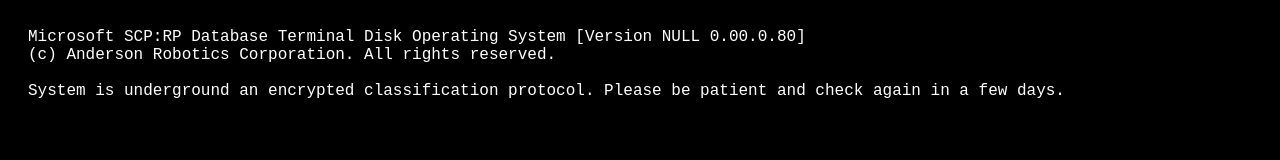
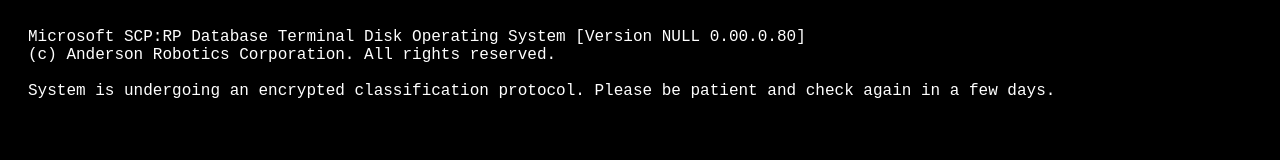
Before and after one commit to axilonis/scprpdt, a plain HTML site: page index.html in a window 1280 px wide. Drawn offline with Linux system fonts and the light colour scheme.

Commit message:
Update index.html

```diff
--- a/index.html
+++ b/index.html
@@ -37,7 +37,7 @@
 </head>
 <body>
     <div id="output">Microsoft SCP:RP Database Terminal Disk Operating System [Version NULL 0.00.0.80] <br>(c) Anderson Robotics Corporation. All rights reserved. <br>
-System is underground an encrypted classification protocol. Please be patient and check again in a few days.
+System is undergoing an encrypted classification protocol. Please be patient and check again in a few days.
 
 </body>
 </html>
```
